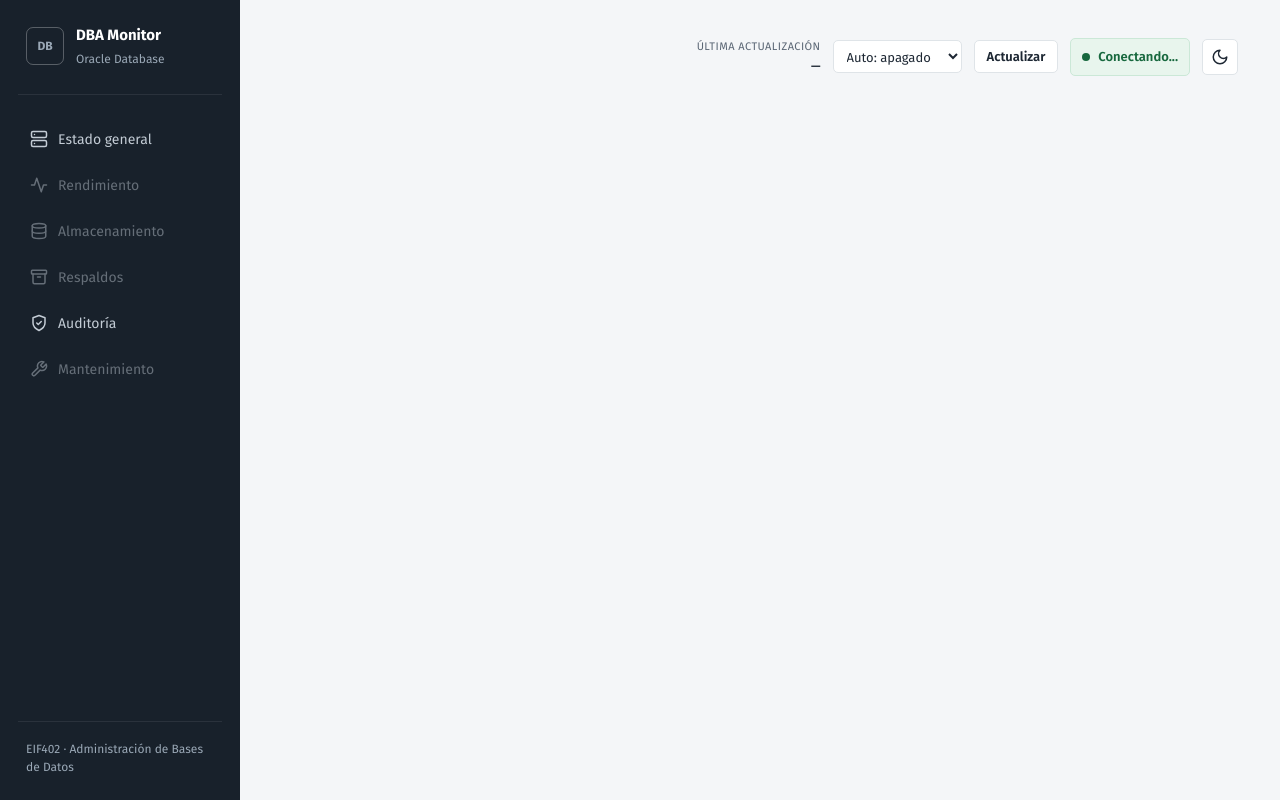
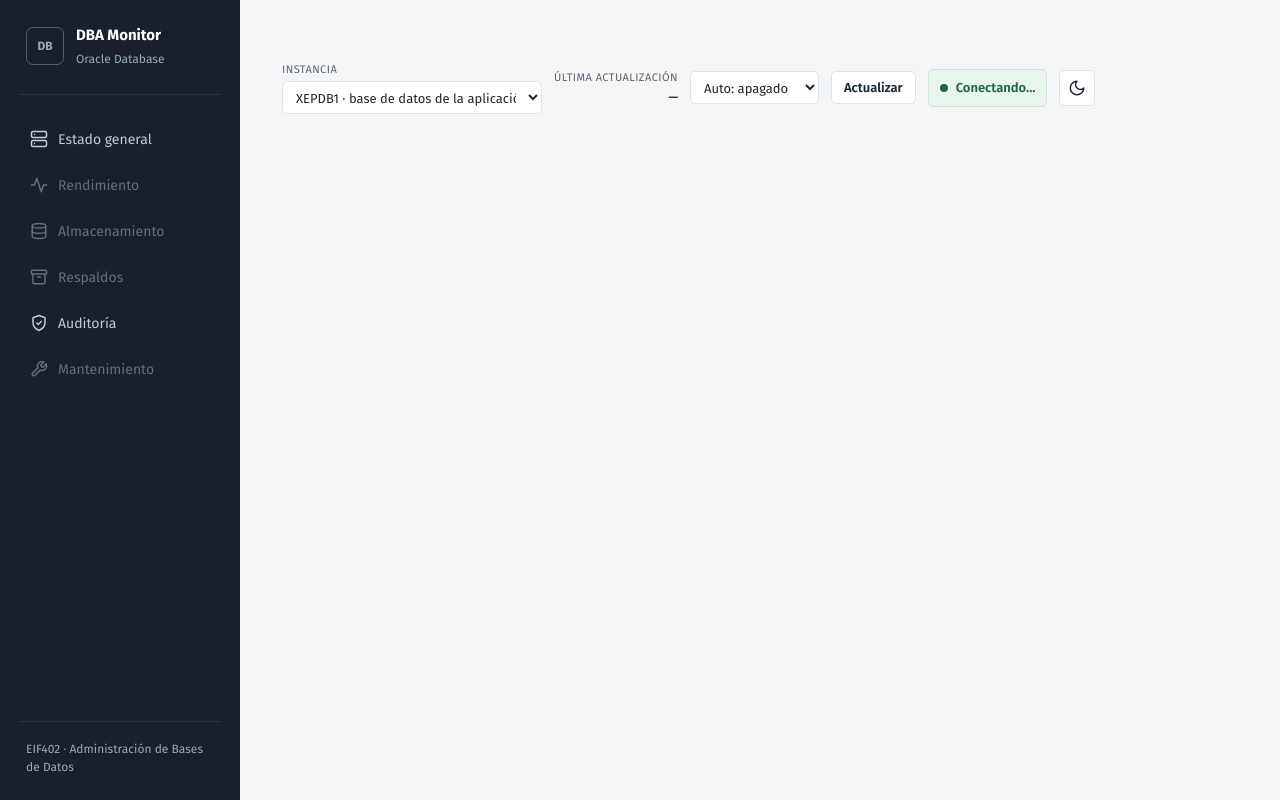
Before and after one commit to dcalvo2202/dba-monitor, a FastAPI app: template app/templates/base.html in a window 1280 px wide. Run offline with FastAPI, Linux system fonts and the light colour scheme; the template is opened without the code that fills it, so the values that code supplies are empty.

Commit message:
feat: agregar selector de instancia en la interfaz
Selector "Instancia" en el encabezado de todas las páginas. Muestra los
perfiles disponibles (deshabilita los que no tienen contraseña en .env) y al
cambiar valida la conexión y recarga la página con la nueva instancia.

```diff
--- a/app/static/css/style.css
+++ b/app/static/css/style.css
@@ -1349,6 +1349,30 @@ select {
     overflow-y: auto;
 }
 
+/* Selector de instancia monitoreada (perfiles de conexión). */
+.profile-selector {
+    display: flex;
+    flex-direction: column;
+    gap: 2px;
+}
+
+.profile-selector-label {
+    color: var(--text-secondary);
+    font-size: 11px;
+    text-transform: uppercase;
+    letter-spacing: 0.04em;
+}
+
+.profile-selector .select-input {
+    max-width: 260px;
+}
+
+/* Aviso cuando no se puede activar un perfil: ocupa todo el ancho, bajo
+   el encabezado y antes del contenido del módulo. */
+.profile-message {
+    margin: -14px 0 20px;
+}
+
 /* Respeta la preferencia del sistema de reducir animaciones. */
 @media (prefers-reduced-motion: reduce) {
     *,
--- a/app/static/js/layout.js
+++ b/app/static/js/layout.js
@@ -8,6 +8,8 @@
  *     "Actualizar" de la página, que cada módulo ya conecta a su propia carga.
  *   - Anuncios accesibles: avisa a los lectores de pantalla solo cuando el
  *     estado de la conexión cambia de verdad (no en cada actualización).
+ *   - Selector de instancia: cambia el perfil de conexión activo
+ *     (API /api/connections) y recarga la página con la nueva instancia.
  *   - Menú en móvil: deja visible el módulo activo en la barra horizontal.
  *
  * Todo está dentro de una función autoejecutable (IIFE) para no crear
@@ -249,6 +251,115 @@
 
 
     /* -------------------------------------------------------------- */
+    /* Selector de instancia (perfiles de conexión)                    */
+    /* -------------------------------------------------------------- */
+
+    /** Muestra u oculta el aviso de error del selector de perfiles. */
+    function showProfileMessage(text) {
+        const message = document.getElementById("profile-message");
+
+        if (!message) {
+            return;
+        }
+
+        message.textContent = text ?? "";
+        message.hidden = !text;
+    }
+
+    /**
+     * Llena el selector con los perfiles de GET /api/connections. Los
+     * perfiles sin contraseña configurada se muestran deshabilitados, con
+     * el motivo, para que se entienda por qué no se pueden elegir.
+     */
+    async function loadProfiles(select) {
+        const response = await fetch("/api/connections", { cache: "no-store" });
+
+        if (!response.ok) {
+            throw new Error(`Error HTTP ${response.status}`);
+        }
+
+        const data = await response.json();
+
+        const options = data.profiles.map((profile) => {
+            const option = document.createElement("option");
+            option.value = profile.name;
+            option.textContent = profile.has_password
+                ? profile.label
+                : `${profile.label} (falta contraseña en .env)`;
+            option.disabled = !profile.has_password;
+            option.title = `${profile.user} @ ${profile.host}:${profile.port}/${profile.service}`;
+            return option;
+        });
+
+        select.replaceChildren(...options);
+        select.value = data.active;
+        select.dataset.active = data.active;
+
+        // Con un solo perfil no hay nada que elegir, pero se muestra igual
+        // para identificar qué instancia se está monitoreando.
+        select.disabled = data.profiles.length < 2;
+    }
+
+    /**
+     * Pide al servidor activar el perfil elegido. El servidor prueba la
+     * conexión antes de cambiar; si falla, se vuelve al perfil anterior y se
+     * muestra el motivo. Si funciona, se recarga la página para que todos
+     * los datos del módulo correspondan a la nueva instancia.
+     */
+    async function changeProfile(select) {
+        const previous = select.dataset.active;
+        const chosen = select.value;
+
+        if (chosen === previous) {
+            return;
+        }
+
+        select.disabled = true;
+        showProfileMessage("");
+
+        try {
+            const response = await fetch("/api/connections/active", {
+                method: "PUT",
+                headers: { "Content-Type": "application/json" },
+                body: JSON.stringify({ name: chosen })
+            });
+
+            if (!response.ok) {
+                const body = await response.json().catch(() => null);
+                throw new Error(body?.detail || `Error HTTP ${response.status}`);
+            }
+
+            window.location.reload();
+
+        } catch (error) {
+            select.value = previous;
+            select.disabled = false;
+            showProfileMessage(error.message);
+        }
+    }
+
+    async function setupProfileSelector() {
+        const select = document.getElementById("connection-profile");
+
+        if (!select) {
+            return;
+        }
+
+        try {
+            await loadProfiles(select);
+            select.addEventListener("change", () => changeProfile(select));
+
+        } catch (error) {
+            const option = document.createElement("option");
+            option.textContent = "Perfiles no disponibles";
+            select.replaceChildren(option);
+            select.disabled = true;
+            console.error("No se pudieron cargar los perfiles de conexión:", error);
+        }
+    }
+
+
+    /* -------------------------------------------------------------- */
     /* Menú en móvil                                                   */
     /* -------------------------------------------------------------- */
 
@@ -278,6 +389,7 @@
         setupThemeToggle();
         setupAutoRefresh();
         setupConnectionAnnouncer();
+        setupProfileSelector();
         revealActiveNavItem();
 
         // Las fuentes web pueden cambiar el ancho de los textos del menú;
--- a/app/templates/base.html
+++ b/app/templates/base.html
@@ -193,6 +193,17 @@
                 #}
                 <div class="header-actions">
 
+                    {# Selector de instancia monitoreada (perfiles de conexión).
+                       layout.js lo llena con GET /api/connections y, al
+                       cambiarlo, valida el perfil con PUT /api/connections/active
+                       antes de recargar la página. #}
+                    <label class="profile-selector">
+                        <span class="profile-selector-label">Instancia</span>
+                        <select id="connection-profile" class="select-input compact" disabled>
+                            <option>Cargando perfiles...</option>
+                        </select>
+                    </label>
+
                     <div class="update-info">
                         <span>Última actualización</span>
                         <strong id="last-updated">—</strong>
@@ -242,6 +253,9 @@
                 </div>
             </header>
 
+            <!-- Error al cambiar de perfil de conexión (lo muestra layout.js) -->
+            <p id="profile-message" class="notice profile-message" role="alert" hidden></p>
+
             <!-- Regiones invisibles para avisos a lectores de pantalla -->
             <div id="status-announcer" class="visually-hidden" role="status" aria-live="polite"></div>
             <div id="alert-announcer" class="visually-hidden" role="alert"></div>
```
